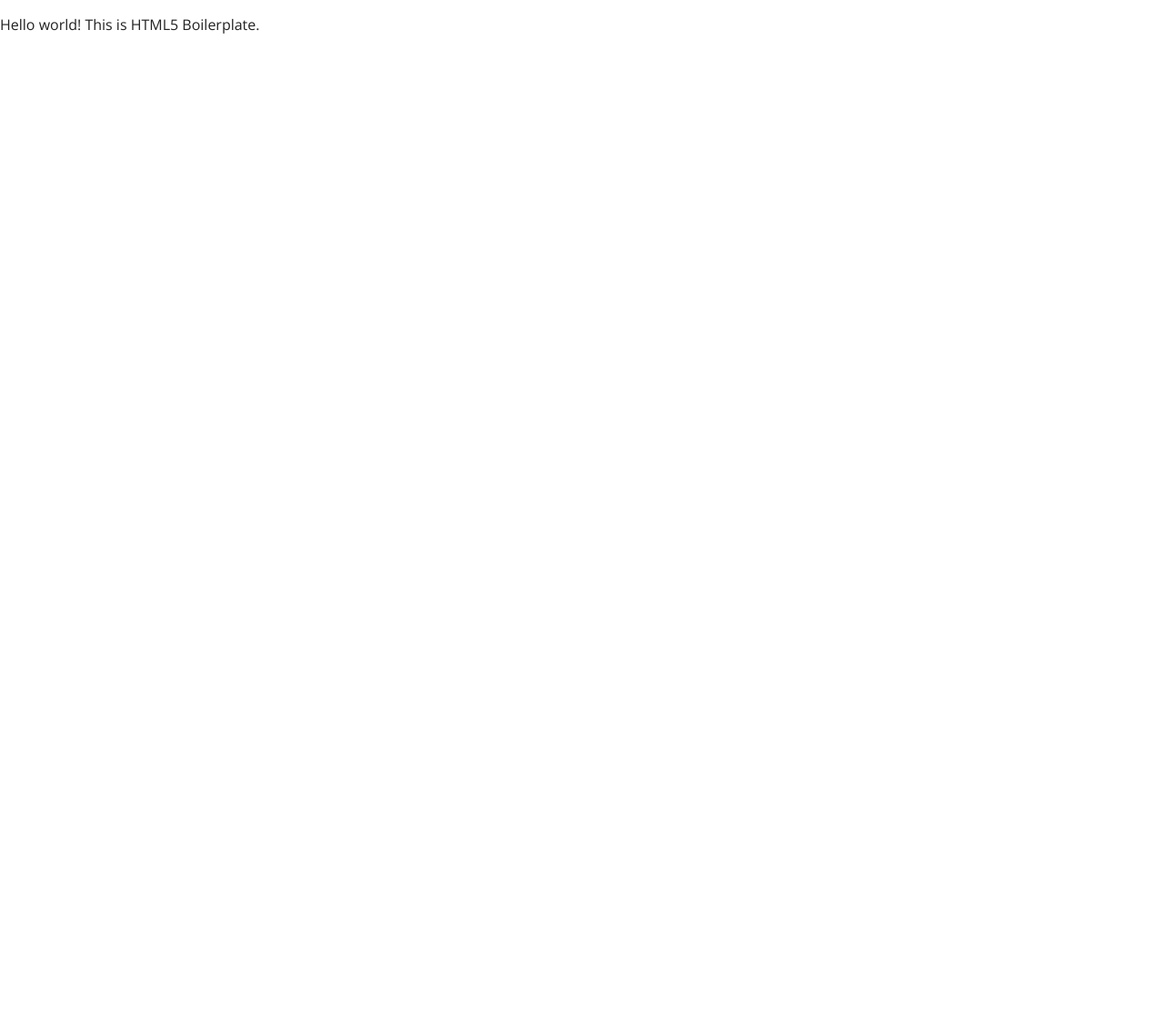
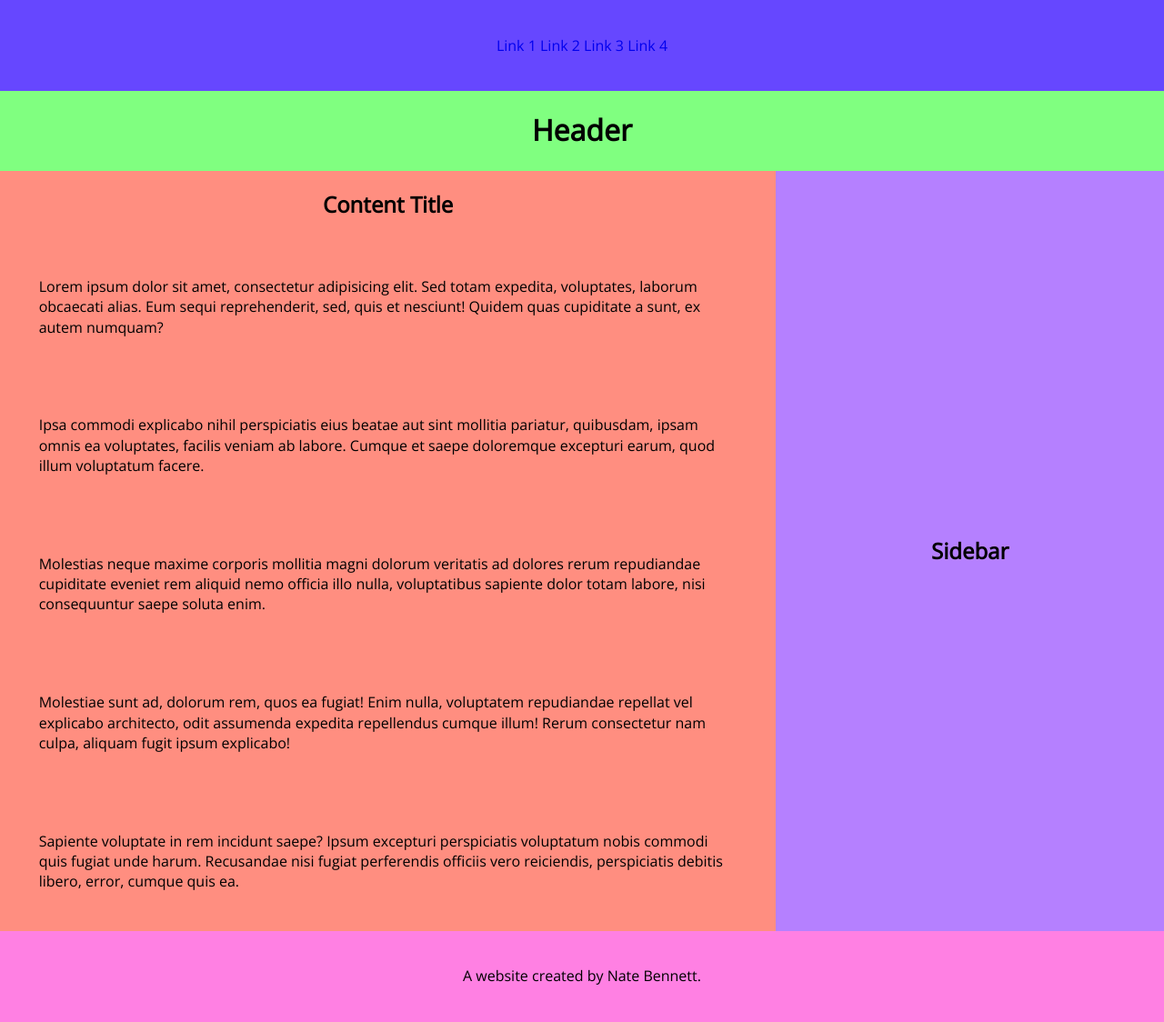
Before and after one commit to natendaben/boilerplate, a plain HTML site: page index.html in a window 1280 px wide. Shown: the whole page at 91% size. Before the commit the page ends 800 px from the top, so only its background shows below. Drawn offline with nearby package versions, Linux system fonts and the light colour scheme.

Commit message:
added content to layout and index page

```diff
--- a/index.html
+++ b/index.html
@@ -23,7 +23,31 @@
   <![endif]-->
 
   <!-- Add your site or application content here -->
-  <p>Hello world! This is HTML5 Boilerplate.</p>
+  <nav>
+    <div class="container">
+      <a href="#">Link 1</a>
+      <a href="#">Link 2</a>
+      <a href="#">Link 3</a>
+      <a href="#">Link 4</a>
+    </div>
+  </nav>
+  <header>
+    <h1>Header</h1>
+  </header>
+  <main>
+    <h2>Content Title</h2>
+    <p>Lorem ipsum dolor sit amet, consectetur adipisicing elit. Sed totam expedita, voluptates, laborum obcaecati alias. Eum sequi reprehenderit, sed, quis et nesciunt! Quidem quas cupiditate a sunt, ex autem numquam?</p>
+    <p>Ipsa commodi explicabo nihil perspiciatis eius beatae aut sint mollitia pariatur, quibusdam, ipsam omnis ea voluptates, facilis veniam ab labore. Cumque et saepe doloremque excepturi earum, quod illum voluptatum facere.</p>
+    <p>Molestias neque maxime corporis mollitia magni dolorum veritatis ad dolores rerum repudiandae cupiditate eveniet rem aliquid nemo officia illo nulla, voluptatibus sapiente dolor totam labore, nisi consequuntur saepe soluta enim.</p>
+    <p>Molestiae sunt ad, dolorum rem, quos ea fugiat! Enim nulla, voluptatem repudiandae repellat vel explicabo architecto, odit assumenda expedita repellendus cumque illum! Rerum consectetur nam culpa, aliquam fugit ipsum explicabo!</p>
+    <p>Sapiente voluptate in rem incidunt saepe? Ipsum excepturi perspiciatis voluptatum nobis commodi quis fugiat unde harum. Recusandae nisi fugiat perferendis officiis vero reiciendis, perspiciatis debitis libero, error, cumque quis ea.</p>
+  </main>
+  <aside>
+    <h2>Sidebar</h2>
+  </aside>
+  <footer>
+    <p>A website created by Nate Bennett.</p>
+  </footer>
 
 
 
--- a/scss/_base.scss
+++ b/scss/_base.scss
@@ -1,3 +1,7 @@
+/* ==========================================================================
+  Custom Styles
+  ========================================================================== */
+
 body{
 	font-family: $copyfont;
 }
--- a/scss/_layout.scss
+++ b/scss/_layout.scss
@@ -0,0 +1,66 @@
+body{
+	display: grid;
+	grid-template-columns: 1fr 1fr 1fr;
+	grid-template-rows: 100px auto auto 100px;
+	grid-template-areas:
+		"nav nav nav"
+		"head head head"
+		"main main side"
+		"foot foot foot";
+	color: black;
+
+	nav{
+		display: flex;
+		flex-direction: column;
+		justify-content: center;
+		align-items: center;
+
+		background-color: #6647ff;
+		grid-area: nav;
+		a{
+			text-decoration: none;
+			&:visited{
+				color: black;
+			}
+			&:hover{
+				color: white;
+			}
+
+		}
+	}
+	header{
+		display: flex;
+		flex-direction: column;
+		justify-content: center;
+		align-items: center;
+		background-color: #80ff80;
+		grid-area: head;
+	}
+	main{
+		display: flex;
+		flex-direction: column;
+		justify-content: center;
+		align-items: center;
+		background-color: #ff8e80;
+		grid-area: main;
+		p{
+			margin: 5%;
+		}
+	}
+	aside{
+		display: flex;
+		flex-direction: column;
+		justify-content: center;
+		align-items: center;
+		background-color: #b580ff;
+		grid-area: side;
+	}
+	footer{
+		display: flex;
+		flex-direction: column;
+		justify-content: center;
+		align-items: center;
+		background-color: #ff80e3;
+		grid-area: foot;
+	}
+}
```
Also changed, not shown: css/main.css, humans.txt, 1 other file.
